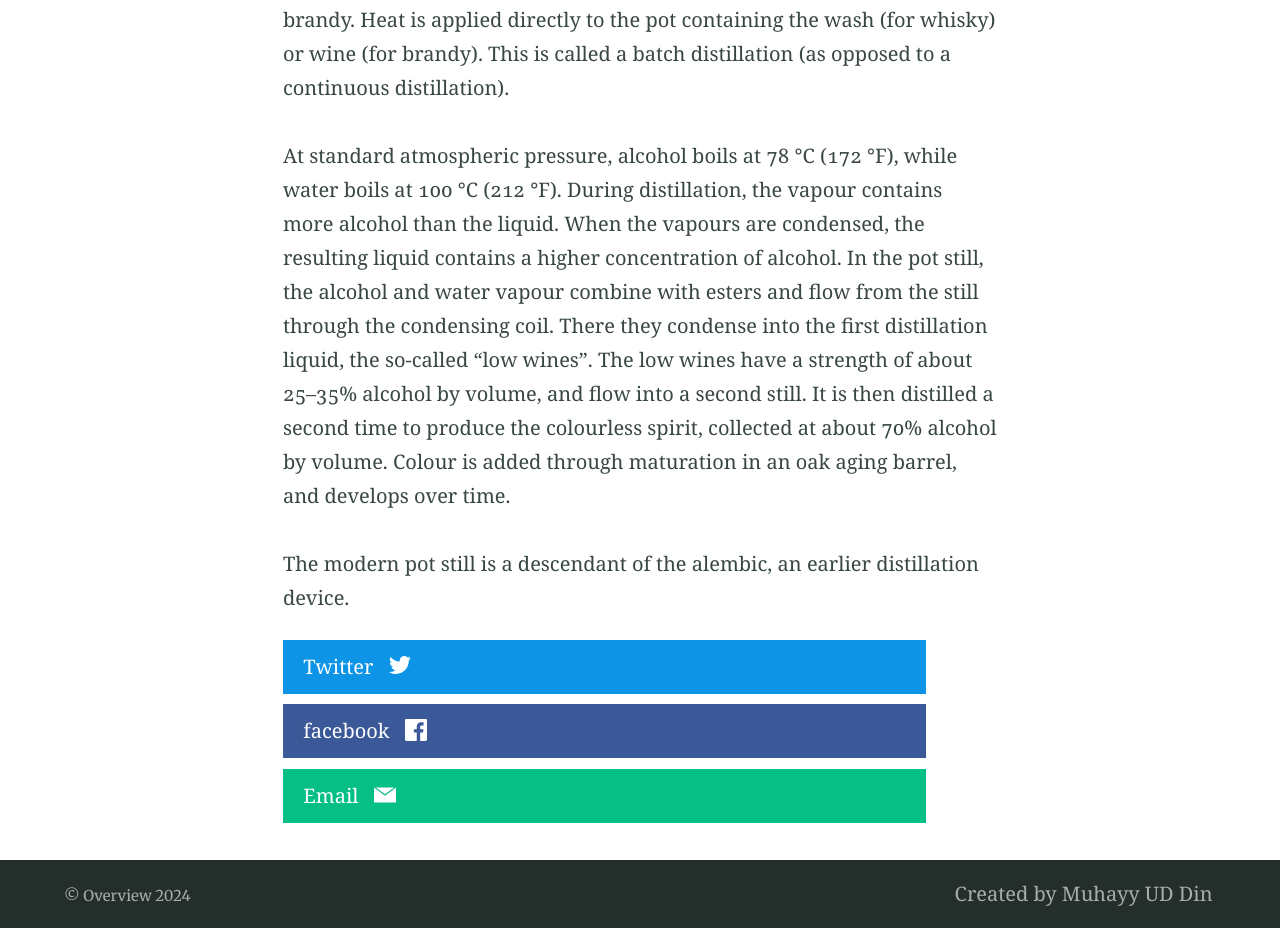
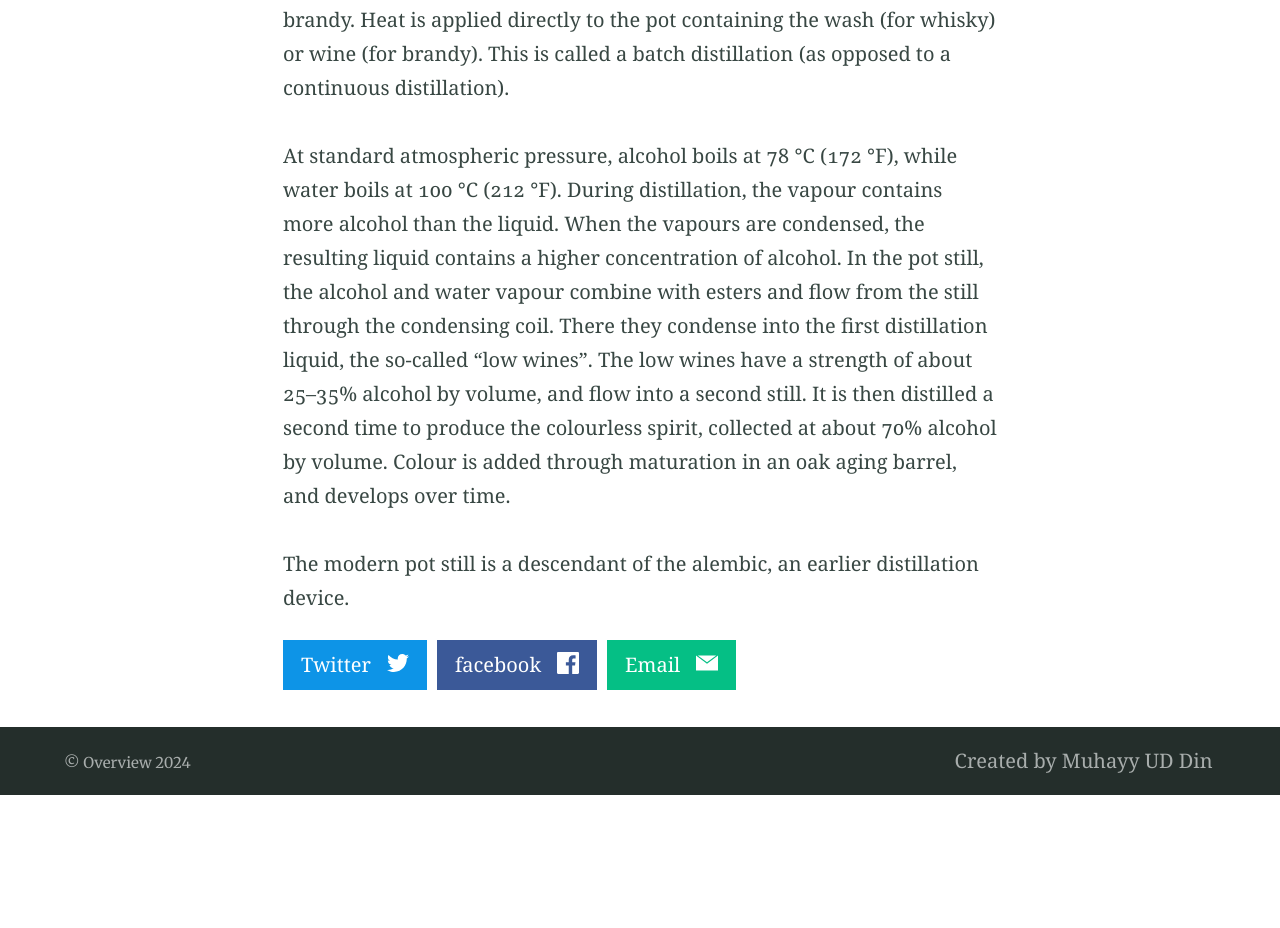
Before and after one commit to Muhayyuddin/muhayyuddin.tracking.io, a Jekyll site: the page built from _posts/2016-08-29-example-post-three.md, in a window 1280 px wide. Shown: the part 563-1491 px from the top of the page. Built offline with Jekyll 4.4.1, drawn with Linux system fonts in a browser that asks for light colours; after the commit the page ends 1358 px from its top, so only the background shows below that.

Commit message:
Update button.html

```diff
--- a/_includes/button.html
+++ b/_includes/button.html
@@ -1,10 +1,10 @@
 <a class="button" href="{{ include.link | default: '#' }}"
-   style="height: 80%; width: 90%; {% if include.color %} background: {{ include.color }};{% endif %}">
+   style="display: inline-block; padding: 8px 18px; {% if include.color %} background: {{ include.color }};{% endif %}">
     {{ include.text | default: "Button" }}
     {% if include.icon %}
         &nbsp;
         {% if include.icon contains ".png" or include.icon contains ".jpg" or include.icon contains ".svg" %}
-            <img src="{{ include.icon }}" alt="{{ include.text }}" style="height: 20px; vertical-align: middle; margin-left: 5px;">
+            <img src="{{ include.icon }}" alt="{{ include.text }}" style="height: 16px; vertical-align: middle; margin-left: 5px;">
         {% else %}
             {% include icon.html id=include.icon title=include.icon %}
         {% endif %}
```
